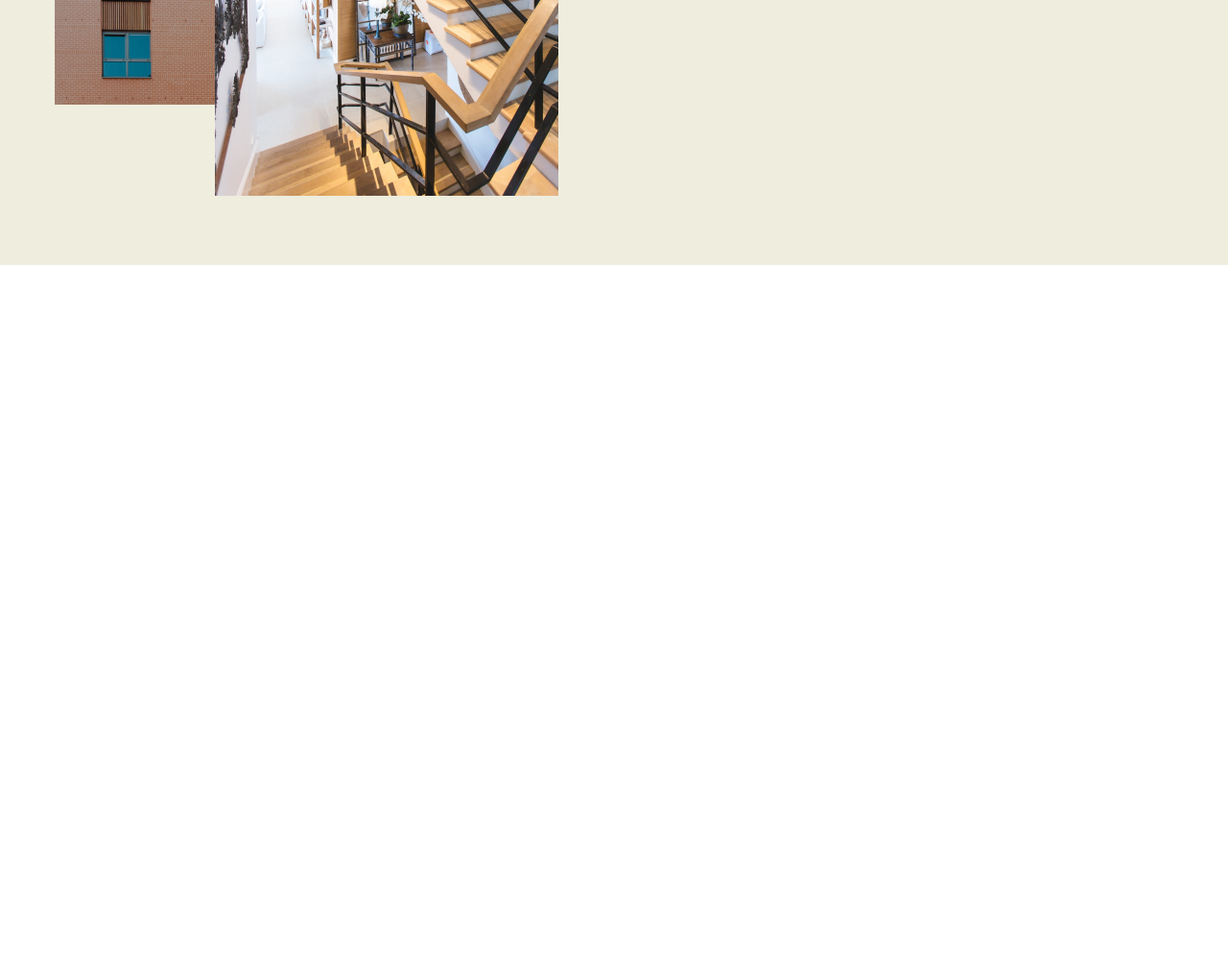
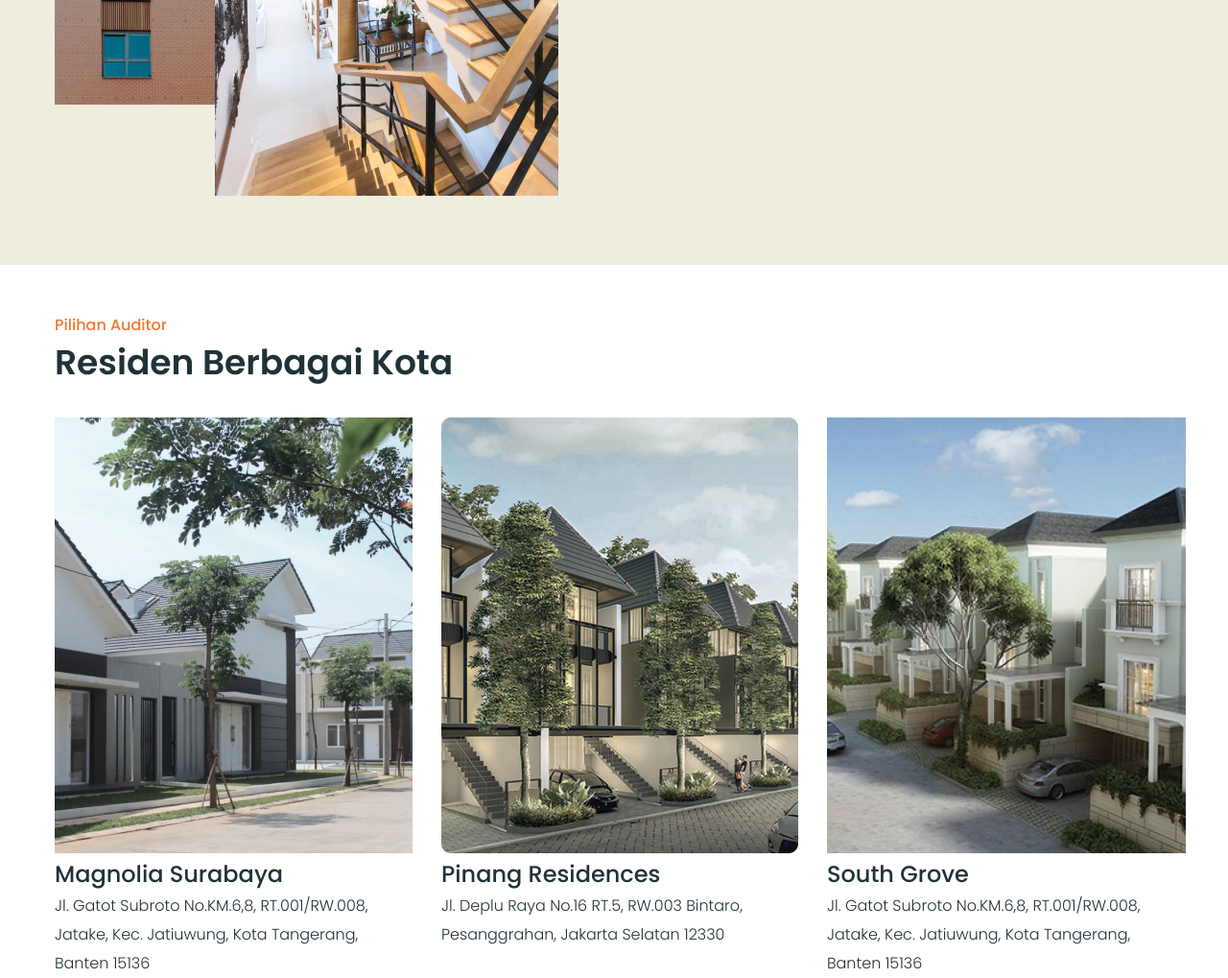
Before and after one commit to smsohelrana420/omahproject, a plain HTML site: page index.html in a window 1280 px wide. Shown: the part 1781-2800 px from the top of the page at 96% size. Before the commit the page ends 2057 px from the top, so only its background shows below. Drawn offline with Linux system fonts and the light colour scheme.

Commit message:
create berbagai

```diff
--- a/css/style.css
+++ b/css/style.css
@@ -316,8 +316,8 @@ header nav .nav_wrapper ul li a:hover::after{
     font-size: 16px;
     font-weight: 600;
     color: #fff;
+    border: none;
     font-family: "Poppins", sans-serif;
-    border: none;
     margin-left: 30px;
     transition: 0.4s;
 }
@@ -327,11 +327,58 @@ header nav .nav_wrapper ul li a:hover::after{
     border: 2px solid #203239;
     color: #203239;
 
+
 }
 .phn{
     position: absolute;
     left: 30px;
     top:50%;
     transform: translateY(-50%);
+    font-size: 18px;
 }
 /* ===================== Residen End ========================== */
+
+/* ===================== Barbagai Start ========================= */
+#berbagai{
+    margin-top: 50px;
+}
+#berbagai h4{
+ color: #F6762E;
+ font-weight: 500;
+ font-size: 16px;
+ font-family: "Poppins", sans-serif;
+
+}
+#berbagai h3{
+ color: #203239;
+ font-weight: 600;
+ font-size: 36px;
+ line-height: 150%;
+ font-family: "Poppins", sans-serif;
+
+}
+.bar-1{
+    margin-top: 30px;
+}
+.bar-1 h5{
+    font-size: 24px;
+    font-weight: 500;
+    line-height: 150%;
+    font-family: "Poppins", sans-serif;
+    color: #203239;
+
+}
+.bar-1 p{
+    width: 356px;
+    font-size: 16px;
+    font-weight: 300;
+    line-height: 30px;
+    font-family: "Poppins", sans-serif;
+    color: #203239;
+
+}
+.berbagai_wrapper{
+    display: flex;
+    gap: 30px;
+}
+/* ===================== Barbagai End =========================== */
--- a/index.html
+++ b/index.html
@@ -163,5 +163,41 @@
          </div>
       </section>
      <!-- ====================== Residen End ======================= -->
+
+     <!-- ===================== Berbagai Start ===================== -->
+      <section id="berbagai">
+        <div class="container">
+            <h4>Pilihan Auditor</h4>
+            <h3>Residen Berbagai Kota</h3>
+          <div class="berbagai_wrapper">
+            <div class="bar-1">
+               <img src="./images/image1.jpg" alt="">
+               <h5>Magnolia Surabaya</h5>
+               <p>Jl. Gatot Subroto No.KM.6,8, RT.001/RW.008, Jatake, Kec. Jatiuwung, Kota Tangerang, Banten 15136</p>
+            </div>
+            <div class="bar-1">
+               <img src="./images/image2.png" alt="">
+               <h5>Pinang Residences</h5>
+               <p>Jl. Deplu Raya No.16 RT.5, RW.003
+                Bintaro, Pesanggrahan, Jakarta Selatan 12330</p>
+            </div>
+            <div class="bar-1">
+               <img src="./images/image3.jpg" alt="">
+               <h5>South Grove</h5>
+               <p>Jl. Gatot Subroto No.KM.6,8, RT.001/RW.008, Jatake, Kec. Jatiuwung, Kota Tangerang, Banten 15136</p>
+            </div>
+          </div>
+        </div>
+
+      </section>
+     <!-- ===================== Berbagai End ===================== -->
+
+     <!-- =================== Footer Start ======================= -->
+      <footer id="footer-top">
+        <div class="container">
+
+        </div>
+      </footer>
+     <!-- =================== Footer End ========================= -->
 </body>
 </html>
```
Also changed, not shown: images/image1.jpg (added), images/image2.png (added), images/image3.jpg (added).
